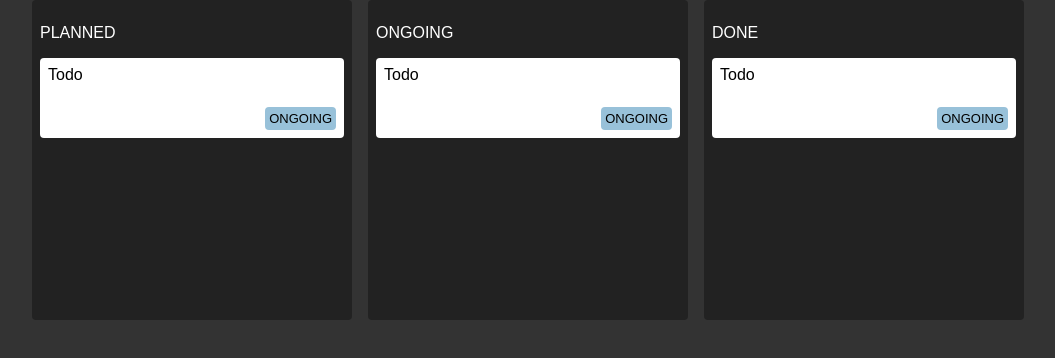
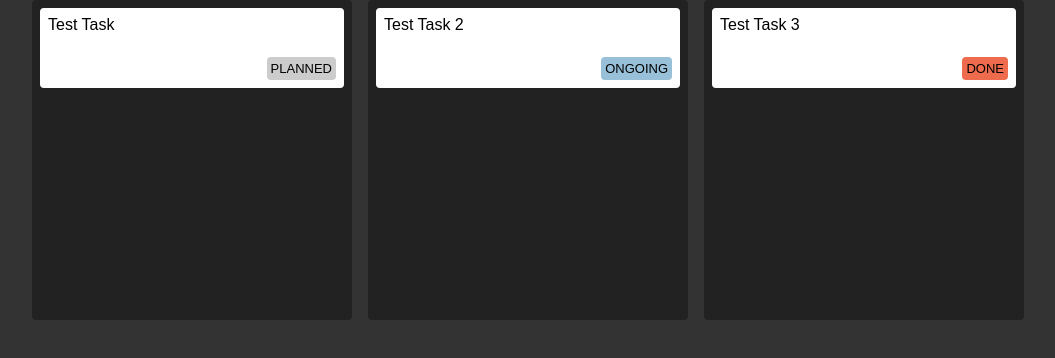
Before and after one commit to CoutoDev/zustand-todo-app, a React (Vite) app: page / in a window 1280 px wide. Shown: the top 358 px of the page, without its empty margins (112-1167 px from the left). Built offline with nearby package versions, Linux system fonts and the light colour scheme.

Commit message:
refactor: use const to states

```diff
--- a/src/App.jsx
+++ b/src/App.jsx
@@ -1,13 +1,14 @@
 import './App.css';
 import Column from './components/Column'
+import { TASK_STATE } from './store'
 
 function App() {
 
   return (
     <div className='App'>
-      <Column state="PLANNED" />
-      <Column state="ONGOING" />
-      <Column state="DONE" />
+      <Column state={TASK_STATE.PLANNED} />
+      <Column state={TASK_STATE.ONGOING} />
+      <Column state={TASK_STATE.DONE} />
     </div>
   )
 }
--- a/src/components/Column.jsx
+++ b/src/components/Column.jsx
@@ -1,11 +1,21 @@
+import { useStore } from '../store'
 import './Column.css'
 import Task from './Task'
+import { useShallow } from 'zustand/react/shallow'
 
 export default function Column({ state }) {
+  const tasks =  useStore(
+    useShallow((store) =>
+      store.tasks
+        .filter(task => task.state === state)
+    )
+  );
+
   return (
     <div className="column">
-      <p>{state}</p>
-      <Task title="Todo" />
+      {tasks.map((task, index) =>
+        <Task title={task.title} key={`${task.title.trim()}-${index}`} />
+      )}
     </div>
   )
 }
--- a/src/components/Task.jsx
+++ b/src/components/Task.jsx
@@ -1,15 +1,20 @@
 import classNames from 'classnames'
 import './Task.css'
+import { useStore } from '../store'
+import { useShallow } from 'zustand/react/shallow'
 
-const STATUS = 'ONGOING';
 
 export default function Task({ title }) {
+  const task = useStore(
+    useShallow((store) => store.tasks.find(task => task.title === title))
+  );
+
   return (
     <div className="task">
-      <div>{ title }</div>
+      <div>{ task.title }</div>
       <div className="bottomWrapper">
         <div></div>
-        <div className={classNames("status", STATUS)}>{ STATUS }</div>
+        <div className={classNames("status", task.state)}>{ task.state }</div>
       </div>
     </div>
   )
--- /dev/null
+++ b/src/store.js
@@ -0,0 +1,28 @@
+import { create } from "zustand"
+
+const TASK_STATE = {
+  PLANNED: 'PLANNED',
+  ONGOING: 'ONGOING',
+  DONE: 'DONE'
+}
+
+const store = (set) => ({
+  tasks: [
+    {
+      title: "Test Task",
+      state: TASK_STATE.PLANNED
+    },
+    {
+      title: "Test Task 2",
+      state: TASK_STATE.ONGOING
+    },
+    {
+      title: "Test Task 3",
+      state: TASK_STATE.DONE
+    },
+  ]
+})
+
+export { TASK_STATE }
+
+export const useStore = create(store);
```
